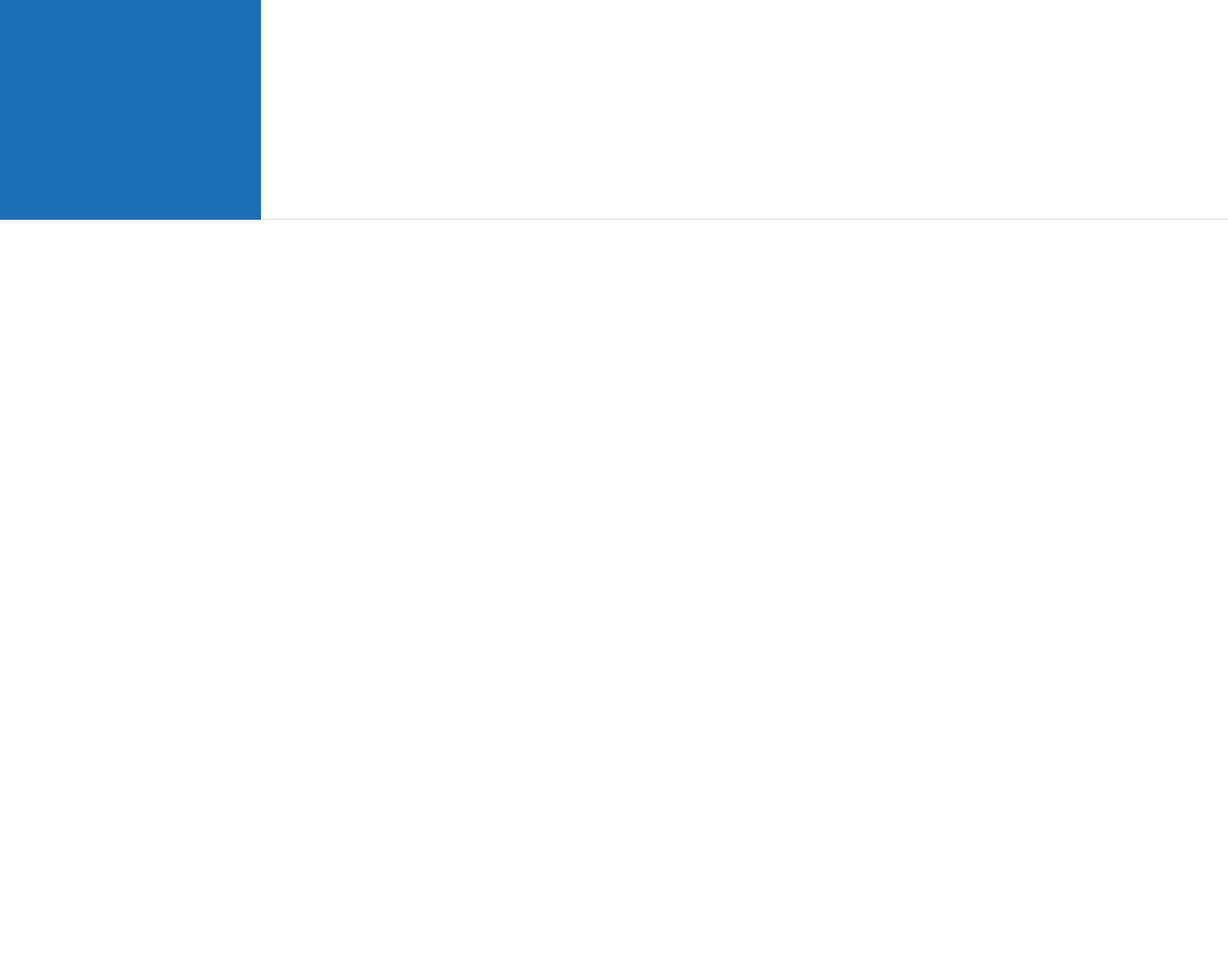
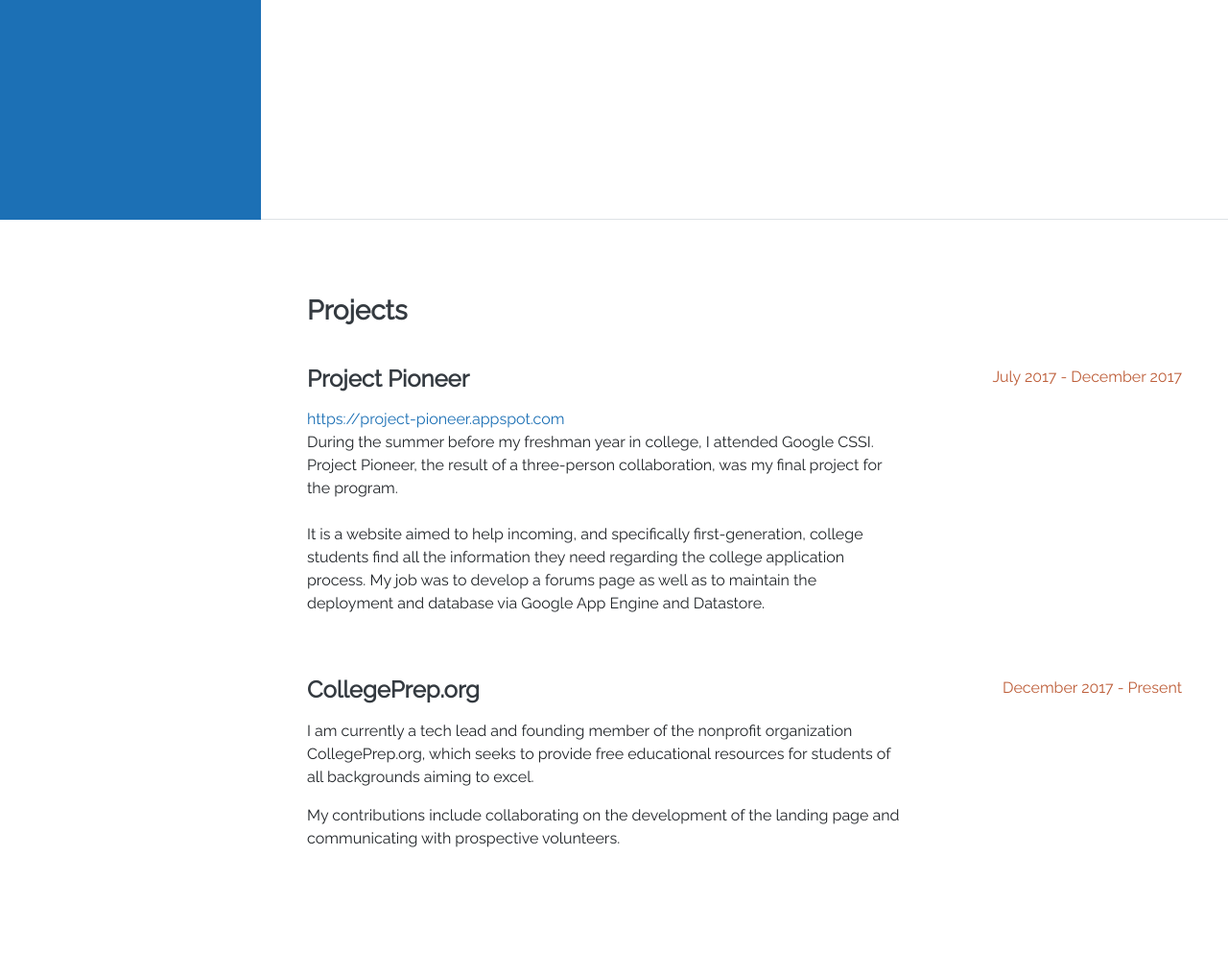
Before and after one commit to rebeccazeng/rebeccazeng.github.io, a plain HTML site: page index.html in a window 1280 px wide. Shown: the part 571-1586 px from the top of the page at 96% size. Before the commit the page ends 800 px from the top, so only its background shows below. Drawn offline with Linux system fonts and the light colour scheme; files whose address does not match are found by name; a web font is replaced by a local one.

Commit message:
Projects page

```diff
--- a/index.html
+++ b/index.html
@@ -41,7 +41,7 @@
       <div class="collapse navbar-collapse" id="navbarSupportedContent">
         <ul class="navbar-nav">
           <li class="nav-item">
-            <a class="nav-link js-scroll-trigger" href="https://project-pioneer.appspot.com">Projects</a>
+            <a class="nav-link js-scroll-trigger" href="#projects">Projects</a>
           </li>
 <!--           <li class="nav-item">
             <a class="nav-link js-scroll-trigger" href="#education">Education</a>
@@ -58,6 +58,7 @@
             <!-- <span class="text-primary">Zeng</span> -->
           </h3>
           <br />
+
           <div class="subheading mb-5">It's nice to meet you! I'm currently studying computer science at the University of California, Berkeley. Some things I enjoy doing are: <a href="http://collegeprep.org/">working </a>to serve under-resourced/underrepresented students, learning new things, and <a href= "https://instagram.com/rebeccacodes">attempting </a> to create aesthetic study pictures
 
           </div>
@@ -92,22 +93,50 @@
         </div>
       </section>
 
-<!--       <section class="resume-section p-3 p-lg-5 d-flex flex-column" id="experience">
+      <section class="resume-section p-3 p-lg-5 d-flex flex-column" id="experience">
         <div class="my-auto">
-          <h2 class="mb-5">Experience</h2>
+          <h3 id="projects">Projects</h3>
 
-          <div class="resume-item d-flex flex-column flex-md-row mb-5">
+            <div class="resume-item d-flex flex-column flex-md-row mb-5">
+
             <div class="resume-content mr-auto">
-              <h3 class="mb-0">Senior Web Developer</h3>
-              <div class="subheading mb-3">Intelitec Solutions</div>
-              <p>Bring to the table win-win survival strategies to ensure proactive domination. At the end of the day, going forward, a new normal that has evolved from generation X is on the runway heading towards a streamlined cloud solution. User generated content in real-time will have multiple touchpoints for offshoring.</p>
+
+              <h4 class="">Project Pioneer</h4>
+              <div class=" mb-3"></div>
+              <a href="https://project-pioneer.appspot.com">https://project-pioneer.appspot.com</a>
+              <p>During the summer before my freshman year in college, I attended Google CSSI. Project Pioneer, the result of a three-person collaboration, was my final project for the program. <br /><br />
+              It is a website aimed to help incoming, and specifically first-generation, college students find all the information they need regarding the college application
+               process. My job was to develop a forums page as well as to maintain the deployment and database via Google App Engine and Datastore.</p>
             </div>
             <div class="resume-date text-md-right">
-              <span class="text-primary">March 2013 - Present</span>
+              <span class="text-primary">July 2017 - December 2017</span>
+
             </div>
-          </div>
+            </div>
 
-          <div class="resume-item d-flex flex-column flex-md-row mb-5">
+            <!-- next project -->
+
+            <div class="resume-item d-flex flex-column flex-md-row mb-5">
+
+            <div class="resume-content mr-auto">
+
+              <h4 class="">CollegePrep.org</h4>
+              <div class=" mb-3"></div>
+
+              <p>I am currently a tech lead and founding member of the nonprofit organization CollegePrep.org, which seeks to provide free educational resources for students of all backgrounds aiming to excel.</p>
+              <p>My contributions include collaborating on the development of the landing page and communicating with prospective volunteers.</p>
+            </div>
+            <div class="resume-date text-md-right">
+              <span class="text-primary">December 2017 - Present</span>
+
+            </div>
+            </div>
+
+
+
+
+
+<!--           <div class="resume-item d-flex flex-column flex-md-row mb-5">
             <div class="resume-content mr-auto">
               <h3 class="mb-0">Web Developer</h3>
               <div class="subheading mb-3">Intelitec Solutions</div>
@@ -239,9 +268,9 @@
           <p>Apart from being a web developer, I enjoy most of my time being outdoors. In the winter, I am an avid skiier and novice ice climber. During the warmer months here in Colorado, I enjoy mountain biking, free climbing, and kayaking.</p>
           <p class="mb-0">When forced indoors, I follow a number of sci-fi and fantasy genre movies and television shows, I am an aspiring chef, and I spend a large amount of my free time exploring the latest technolgy advancements in the front-end web development world.</p>
         </div>
-      </section>
+      </section> -->
 
-      <section class="resume-section p-3 p-lg-5 d-flex flex-column" id="awards">
+<!--       <section class="resume-section p-3 p-lg-5 d-flex flex-column" id="awards">
         <div class="my-auto">
           <h2 class="mb-5">Awards &amp; Certifications</h2>
           <ul class="fa-ul mb-0">
```
Also changed, not shown: theme/css/resume.min.css (+1 -1 lines).
